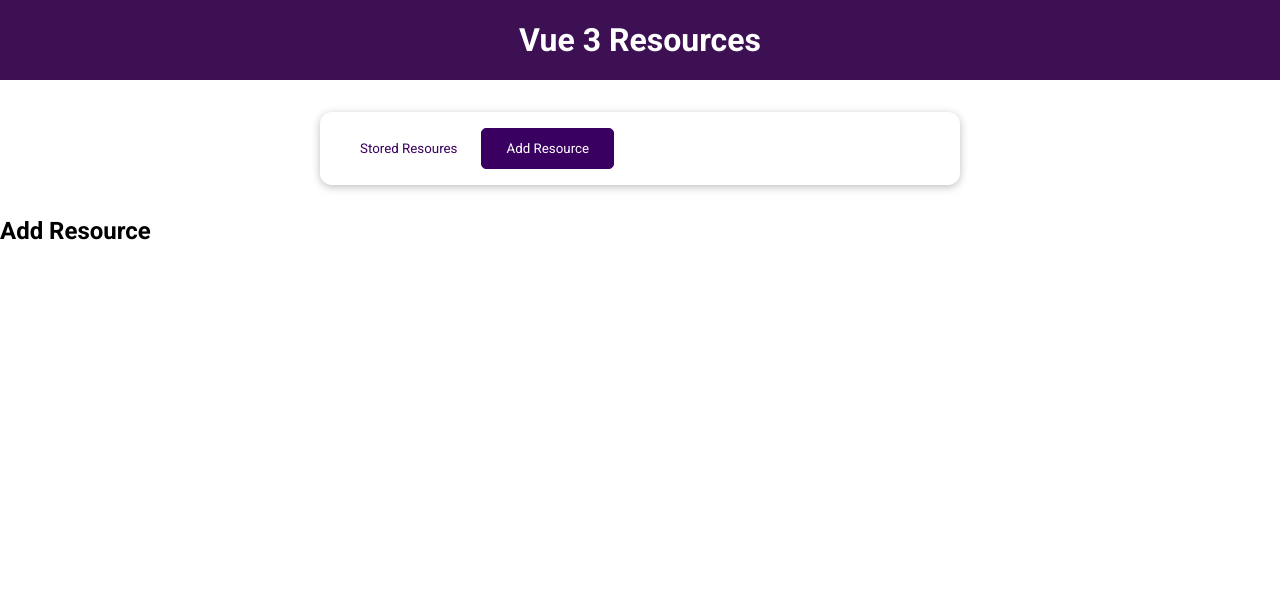
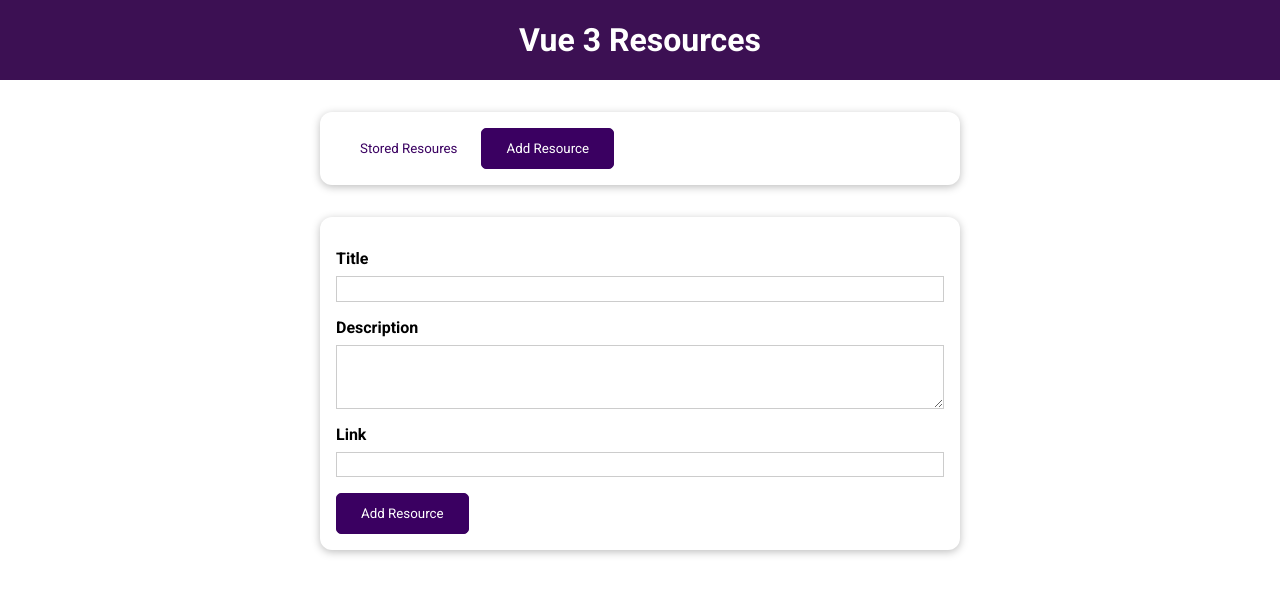
Before and after one commit to redeyedev-208/vue-3-external-resources, a Vue app: page / in a window 1280 px wide. Both pictures are taken after a click on the button "Add Resource". Shown: the top 594 px of the page. Built offline with nearby package versions, Linux system fonts and the light colour scheme.

Commit message:
refactor base button and add new add view with styling

```diff
--- a/src/components/UI/BaseButton.vue
+++ b/src/components/UI/BaseButton.vue
@@ -1,12 +1,12 @@
 <template>
-  <button :type :mode :class="mode">
+  <button :class="mode">
   <slot></slot>
   </button>
 </template>
 
 <script>
 export default {
-  props: ['type', 'mode']
+  props: ['mode']
 }
 </script>
 
--- a/src/components/learning-resources/AddResource.vue
+++ b/src/components/learning-resources/AddResource.vue
@@ -1,3 +1,61 @@
 <template>
-  <h2>Add Resource</h2>
+  <base-card>
+    <form>
+      <div class="form-control">
+        <label for="title">Title</label>
+        <input
+          id="title"
+          name="title"
+          type="text"
+        />
+      </div>
+      <div class="form-control">
+        <label for="description">Description</label>
+        <textarea
+          name="description"
+          id="description"
+          rows="3"
+        ></textarea>
+      </div>
+      <div class="form-control">
+        <label for="link">Link</label>
+        <input
+          id="link"
+          name="link"
+          type="url"
+        />
+      </div>
+      <div>
+        <base-button type="submit">Add Resource</base-button>
+      </div>
+    </form>
+  </base-card>
 </template>
+
+<style scoped>
+label {
+  font-weight: bold;
+  display: block;
+  margin-bottom: 0.5rem;
+}
+
+input,
+textarea {
+  display: block;
+  width: 100%;
+  font: inherit;
+  padding: 0.15rem;
+  border: 1px solid #ccc;
+}
+
+input:focus,
+textarea:focus {
+  outline: none;
+  border-color: #3a0061;
+  background-color: #f7ebff;
+}
+
+.form-control {
+  margin: 1rem 0;
+}
+</style>
```
